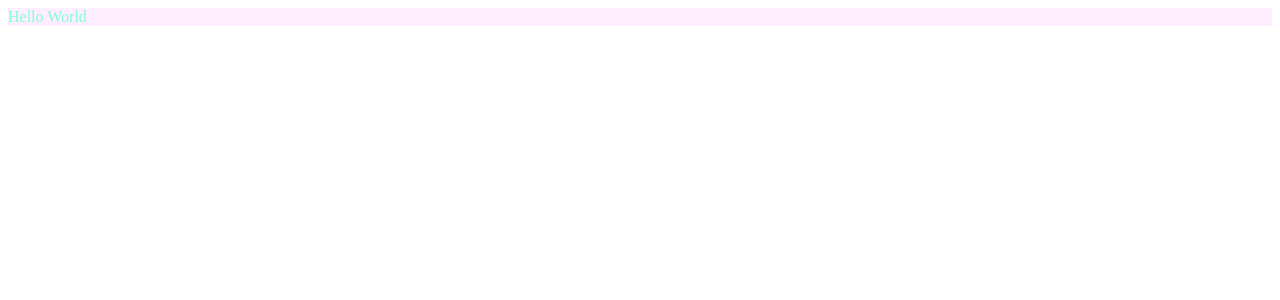
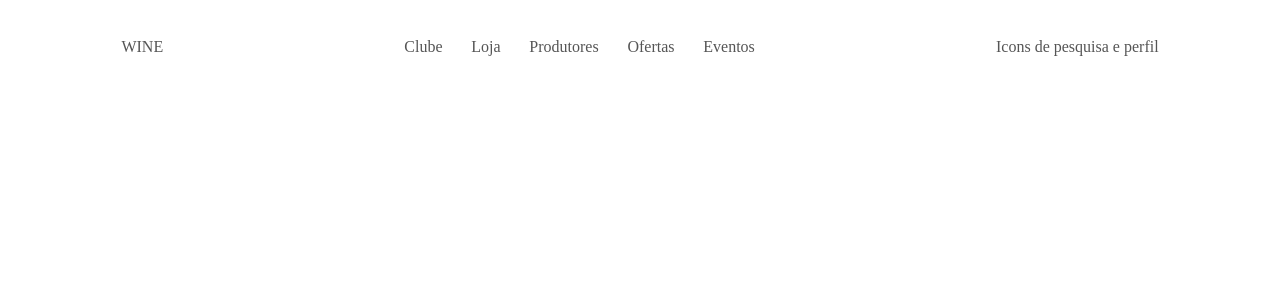
Before and after one commit to Henrique-M01/challengeWine, a Next.js app: page / in a window 1280 px wide. Shown: the top 300 px of the page. Built offline with nearby package versions, Linux system fonts and the light colour scheme.

Commit message:
feat: initial component

```diff
--- a/src/components/Header.tsx
+++ b/src/components/Header.tsx
@@ -1,8 +1,17 @@
 import styled from 'styled-components';
 
 const Header = styled.header`
-  color: aquamarine;
-  background-color: #f0f1;
+  color: #555555;
+  background-color: #FFFFFF;
+  display: flex;
+  justify-content: space-around;
+  padding-top: 30px;
+
+  nav {
+    display: flex;
+    justify-content: space-around;
+    width: 30%;
+  }
 `;
 
 export default Header;
--- a/src/pages/index.tsx
+++ b/src/pages/index.tsx
@@ -12,7 +12,17 @@ const Home: NextPage = () => {
       </Head>
 
       <main>
-        <Header>Hello World</Header>
+        <Header>
+          <span>WINE</span>
+          <nav>
+            <span>Clube</span>
+            <span>Loja</span>
+            <span>Produtores</span>
+            <span>Ofertas</span>
+            <span>Eventos</span>
+          </nav>
+          <span>Icons de pesquisa e perfil</span>
+        </Header>
       </main>
     </div>
   )
```
